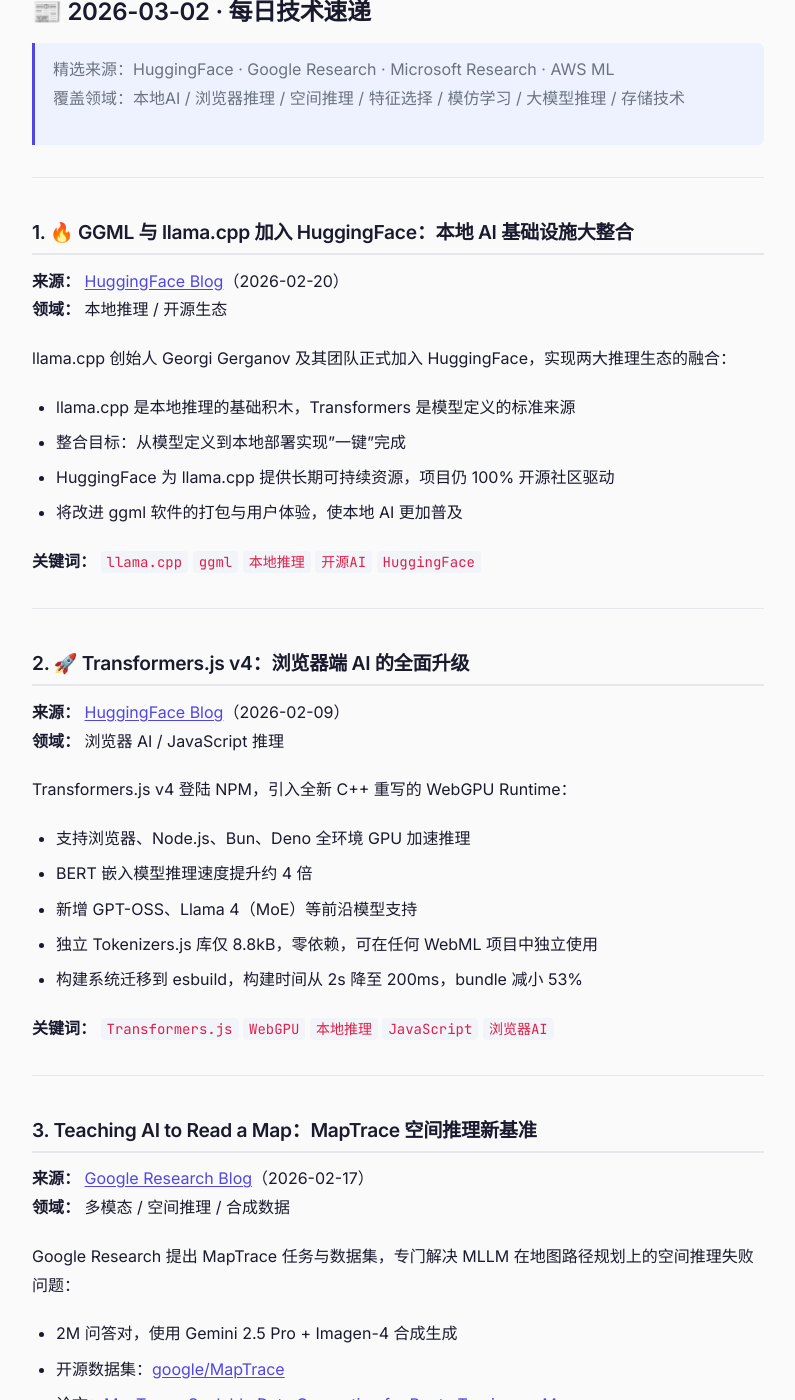
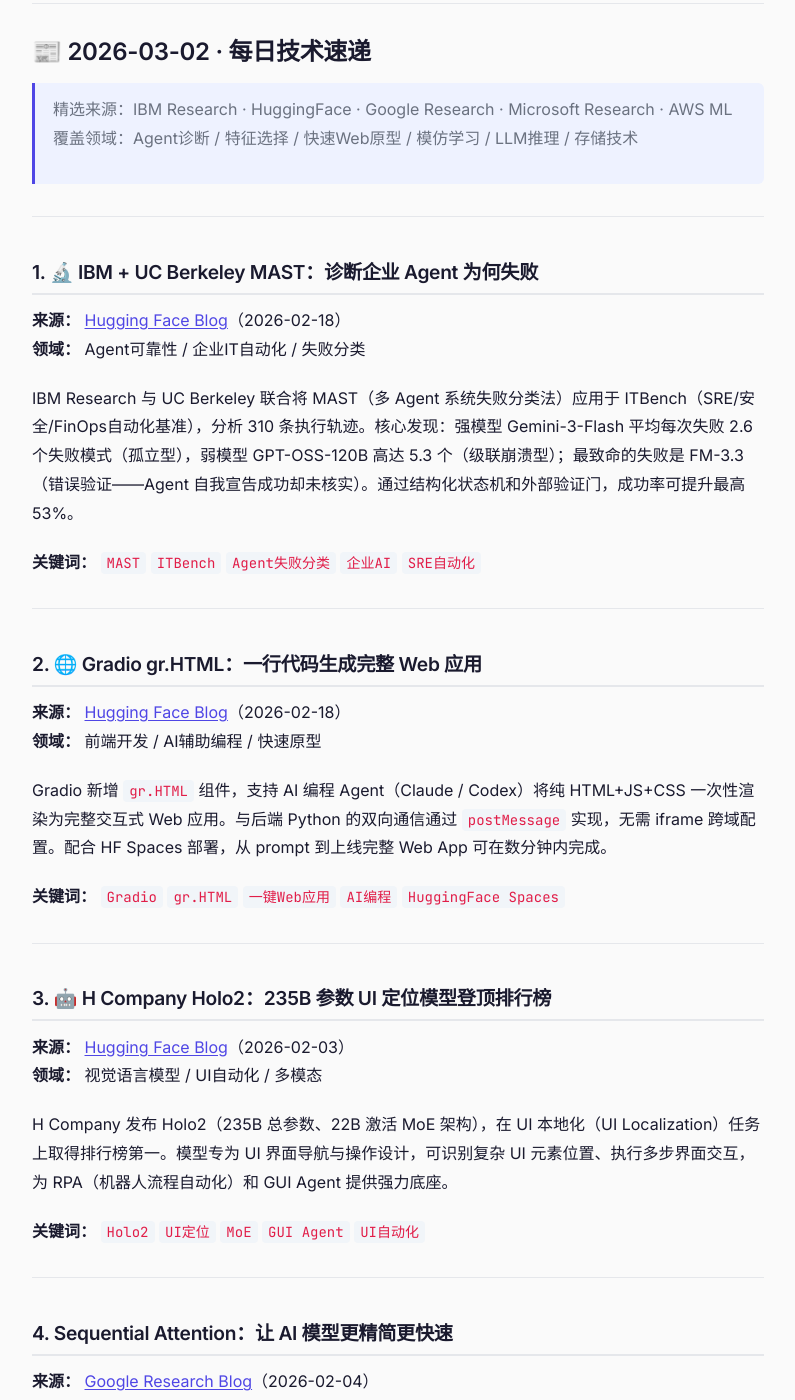
Before and after one commit to chengenbao/chengenbao.github.io, a Jekyll site: the page built from _reading_list/2026-03-02-tech.md, in a window 1280 px wide and 1400 px high, scrolled down 389 px. Shown: the whole window, without its empty margins (242-1037 px from the left). Built offline with Jekyll 4.4.1, drawn with Linux system fonts in a browser that asks for light colours; some of the changed text lies outside the part shown.

Commit message:
fix: replace first 3 duplicate articles in 0302-tech (ggml/transformersjs/MapTrace) with fresh content

```diff
--- a/_reading_list/2026-03-02-tech.md
+++ b/_reading_list/2026-03-02-tech.md
@@ -1,57 +1,48 @@
 ---
 layout: reading
-title: "技术速递 2026-03-02：本地AI整合、推理加速与智能体新范式"
+title: "技术速递 2026-03-02：企业 Agent 诊断 / 序列注意力优化 / Gradio HTML 速建 Web App / Sequential Attention / PIDM / LMI推理 / 玻璃存储"
 category: tech
-tags: [Tech, AI, LocalAI, llama.cpp, HuggingFace, InferenceEngine, Agent, MicrosoftResearch, AWS]
+tags: [Tech, AI, Agent, Evaluation, ModelOptimization, Gradio, MicrosoftResearch, AWS, Storage]
 date: 2026-03-02
 ---
 
 # 📰 2026-03-02 · 每日技术速递
 
-> 精选来源：HuggingFace · Google Research · Microsoft Research · AWS ML
-> 覆盖领域：本地AI / 浏览器推理 / 空间推理 / 特征选择 / 模仿学习 / 大模型推理 / 存储技术
+> 精选来源：IBM Research · HuggingFace · Google Research · Microsoft Research · AWS ML
+> 覆盖领域：Agent诊断 / 特征选择 / 快速Web原型 / 模仿学习 / LLM推理 / 存储技术
 
 ---
 
-## 1. 🔥 GGML 与 llama.cpp 加入 HuggingFace：本地 AI 基础设施大整合
-**来源：** [HuggingFace Blog](https://huggingface.co/blog/ggml-joins-hf)（2026-02-20）
-**领域：** 本地推理 / 开源生态
+## 1. 🔬 IBM + UC Berkeley MAST：诊断企业 Agent 为何失败
 
-llama.cpp 创始人 Georgi Gerganov 及其团队正式加入 HuggingFace，实现两大推理生态的融合：
-- llama.cpp 是本地推理的基础积木，Transformers 是模型定义的标准来源
-- 整合目标：从模型定义到本地部署实现"一键"完成
-- HuggingFace 为 llama.cpp 提供长期可持续资源，项目仍 100% 开源社区驱动
-- 将改进 ggml 软件的打包与用户体验，使本地 AI 更加普及
+**来源：** [Hugging Face Blog](https://huggingface.co/blog/ibm-research/itbenchandmast)（2026-02-18）
+**领域：** Agent可靠性 / 企业IT自动化 / 失败分类
 
-**关键词：** `llama.cpp` `ggml` `本地推理` `开源AI` `HuggingFace`
+IBM Research 与 UC Berkeley 联合将 MAST（多 Agent 系统失败分类法）应用于 ITBench（SRE/安全/FinOps自动化基准），分析 310 条执行轨迹。核心发现：强模型 Gemini-3-Flash 平均每次失败 2.6 个失败模式（孤立型），弱模型 GPT-OSS-120B 高达 5.3 个（级联崩溃型）；最致命的失败是 FM-3.3（错误验证——Agent 自我宣告成功却未核实）。通过结构化状态机和外部验证门，成功率可提升最高 53%。
+
+**关键词：** `MAST` `ITBench` `Agent失败分类` `企业AI` `SRE自动化`
 
 ---
 
-## 2. 🚀 Transformers.js v4：浏览器端 AI 的全面升级
-**来源：** [HuggingFace Blog](https://huggingface.co/blog/transformersjs-v4)（2026-02-09）
-**领域：** 浏览器 AI / JavaScript 推理
+## 2. 🌐 Gradio gr.HTML：一行代码生成完整 Web 应用
 
-Transformers.js v4 登陆 NPM，引入全新 C++ 重写的 WebGPU Runtime：
-- 支持浏览器、Node.js、Bun、Deno 全环境 GPU 加速推理
-- BERT 嵌入模型推理速度提升约 4 倍
-- 新增 GPT-OSS、Llama 4（MoE）等前沿模型支持
-- 独立 Tokenizers.js 库仅 8.8kB，零依赖，可在任何 WebML 项目中独立使用
-- 构建系统迁移到 esbuild，构建时间从 2s 降至 200ms，bundle 减小 53%
+**来源：** [Hugging Face Blog](https://huggingface.co/blog/gradio-html-one-shot-apps)（2026-02-18）
+**领域：** 前端开发 / AI辅助编程 / 快速原型
 
-**关键词：** `Transformers.js` `WebGPU` `本地推理` `JavaScript` `浏览器AI`
+Gradio 新增 `gr.HTML` 组件，支持 AI 编程 Agent（Claude / Codex）将纯 HTML+JS+CSS 一次性渲染为完整交互式 Web 应用。与后端 Python 的双向通信通过 `postMessage` 实现，无需 iframe 跨域配置。配合 HF Spaces 部署，从 prompt 到上线完整 Web App 可在数分钟内完成。
+
+**关键词：** `Gradio` `gr.HTML` `一键Web应用` `AI编程` `HuggingFace Spaces`
 
 ---
 
-## 3. Teaching AI to Read a Map：MapTrace 空间推理新基准
-**来源：** [Google Research Blog](https://research.google/blog/teaching-ai-to-read-a-map/)（2026-02-17）
-**领域：** 多模态 / 空间推理 / 合成数据
+## 3. 🤖 H Company Holo2：235B 参数 UI 定位模型登顶排行榜
 
-Google Research 提出 MapTrace 任务与数据集，专门解决 MLLM 在地图路径规划上的空间推理失败问题：
-- 2M 问答对，使用 Gemini 2.5 Pro + Imagen-4 合成生成
-- 开源数据集：[google/MapTrace](https://huggingface.co/datasets/google/MapTrace)
-- 论文：[MapTrace: Scalable Data Generation for Route Tracing on Maps](https://arxiv.org/abs/2512.19609)
+**来源：** [Hugging Face Blog](https://huggingface.co/blog/Hcompany/introducing-holo2-235b-a22b)（2026-02-03）
+**领域：** 视觉语言模型 / UI自动化 / 多模态
 
-**关键词：** `MapTrace` `MLLM` `空间推理` `合成数据` `Gemini`
+H Company 发布 Holo2（235B 总参数、22B 激活 MoE 架构），在 UI 本地化（UI Localization）任务上取得排行榜第一。模型专为 UI 界面导航与操作设计，可识别复杂 UI 元素位置、执行多步界面交互，为 RPA（机器人流程自动化）和 GUI Agent 提供强力底座。
+
+**关键词：** `Holo2` `UI定位` `MoE` `GUI Agent` `UI自动化`
 
 ---
 
@@ -102,4 +93,4 @@
 
 ---
 
-*本期覆盖 4 个来源，涵盖 7 大主题。*
+*本期覆盖 5 个来源，涵盖 7 大主题。*
```
